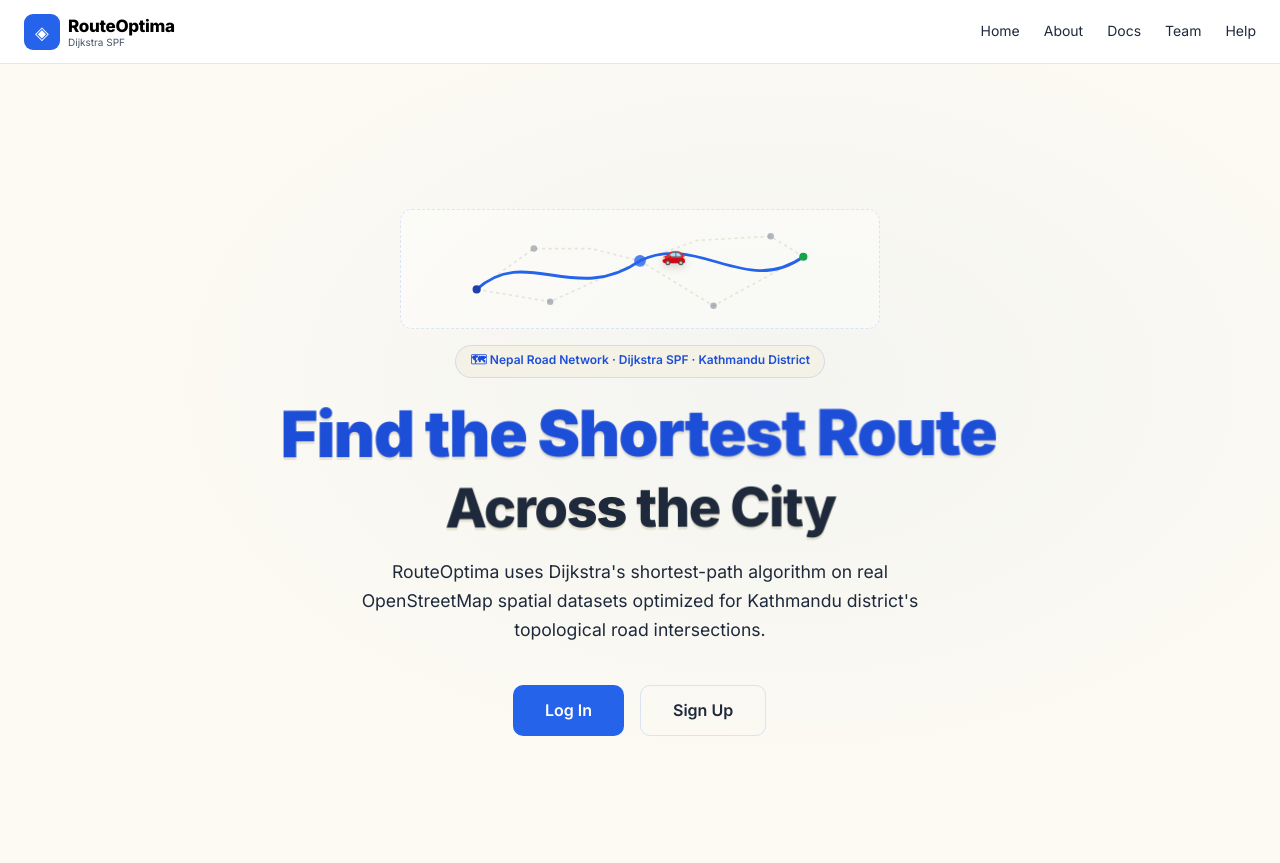
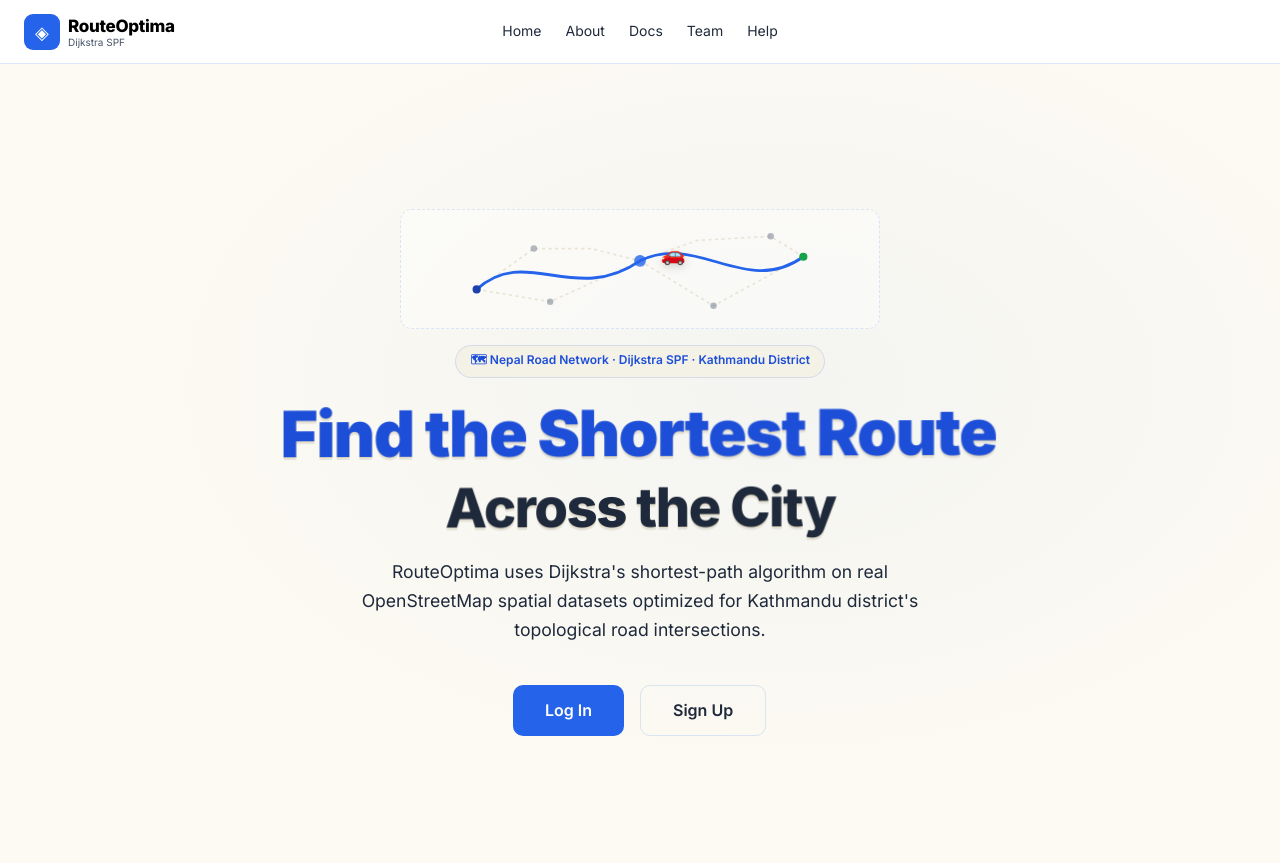
Before and after one commit to Sohit-Giri/cappropject, a Django app: page / in a window 1280 px wide. Shown: the top 863 px of the page. Run offline with Django 5.2, Linux system fonts and the light colour scheme.

Commit message:
Fixed an issue where navbar wasnot aligned center on the landing page

```diff
--- a/backend/routing/templates/routing/landing.html
+++ b/backend/routing/templates/routing/landing.html
@@ -38,10 +38,11 @@
     perspective: 1000px;
   }
 
+  /* Centered Grid Navigation Layout */
   .landing-nav {
-    display: flex;
+    display: grid;
+    grid-template-columns: 1fr auto 1fr;
     align-items: center;
-    justify-content: space-between;
     padding: 0.85rem 1.5rem;
     background-color: var(--bg1);
     border-bottom: 1px solid var(--border);
@@ -59,6 +60,7 @@
     gap: 0.5rem;
     text-decoration: none;
     perspective: 400px;
+    justify-self: start; /* Keeps logo anchored to the left */
   }
 
   .landing-logo .icon {
@@ -96,7 +98,9 @@
   .nav-links {
     display: flex;
     align-items: center;
+    justify-content: center; /* Centers items inside the middle column */
     gap: 1.5rem;
+    grid-column: 2; /* Forces navigation links to dead center */
   }
 
   .nav-links a {
@@ -154,7 +158,7 @@
     border-radius: 12px;
     background: rgba(255, 255, 255, 0.4);
     padding: 10px;
-    overflow: hidden; /* Guarantees car can never visually clip outside this element box */
+    overflow: hidden;
     cursor: crosshair;
     transform-style: preserve-3d;
     transition: transform .4s cubic-bezier(.2,.8,.3,1), box-shadow .4s ease;
@@ -179,7 +183,7 @@
     font-size: 20px;
     display: flex;
     align-items: center;
-    justify-transform: center;
+    justify-content: center;
     z-index: 10;
     pointer-events: none;
     left: 0;
@@ -449,7 +453,7 @@
   .stats-section.reveal .s { transition-delay: var(--stagger, 0ms); }
 
   @media (max-width: 580px) {
-    .landing-nav { flex-direction: column; gap: 0.5rem; padding: 0.65rem 0.5rem; }
+    .landing-nav { display: flex; flex-direction: column; gap: 0.5rem; padding: 0.65rem 0.5rem; }
     .nav-links { gap: 0.85rem; }
     .hero { padding: 3rem 1rem 3.5rem !important; }
     .routing-animation-container { max-width: 340px; height: 100px; }
@@ -467,6 +471,7 @@
     }
   }
 </style>
+
 
 <nav class="landing-nav">
   <a href="{% url 'landing' %}" class="landing-logo">
```
